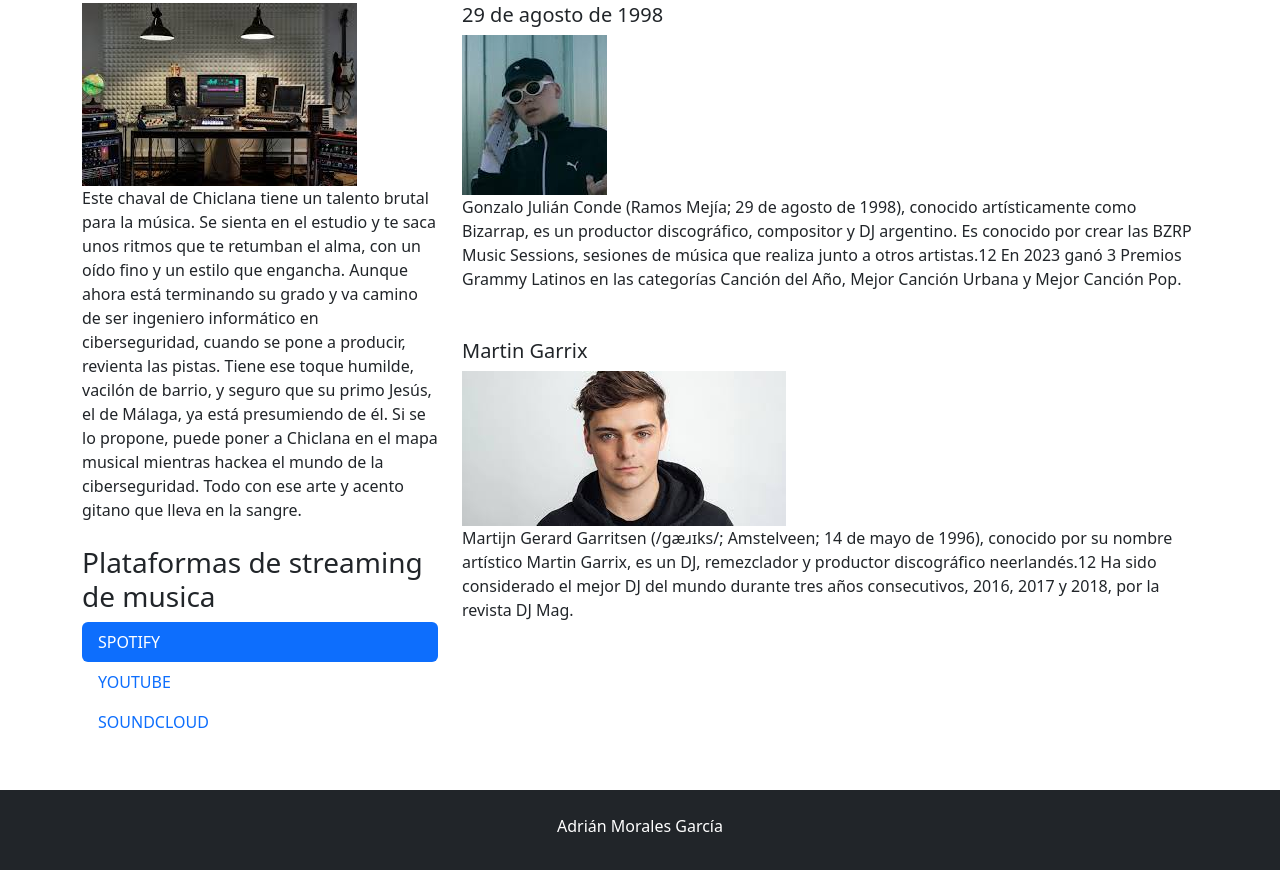
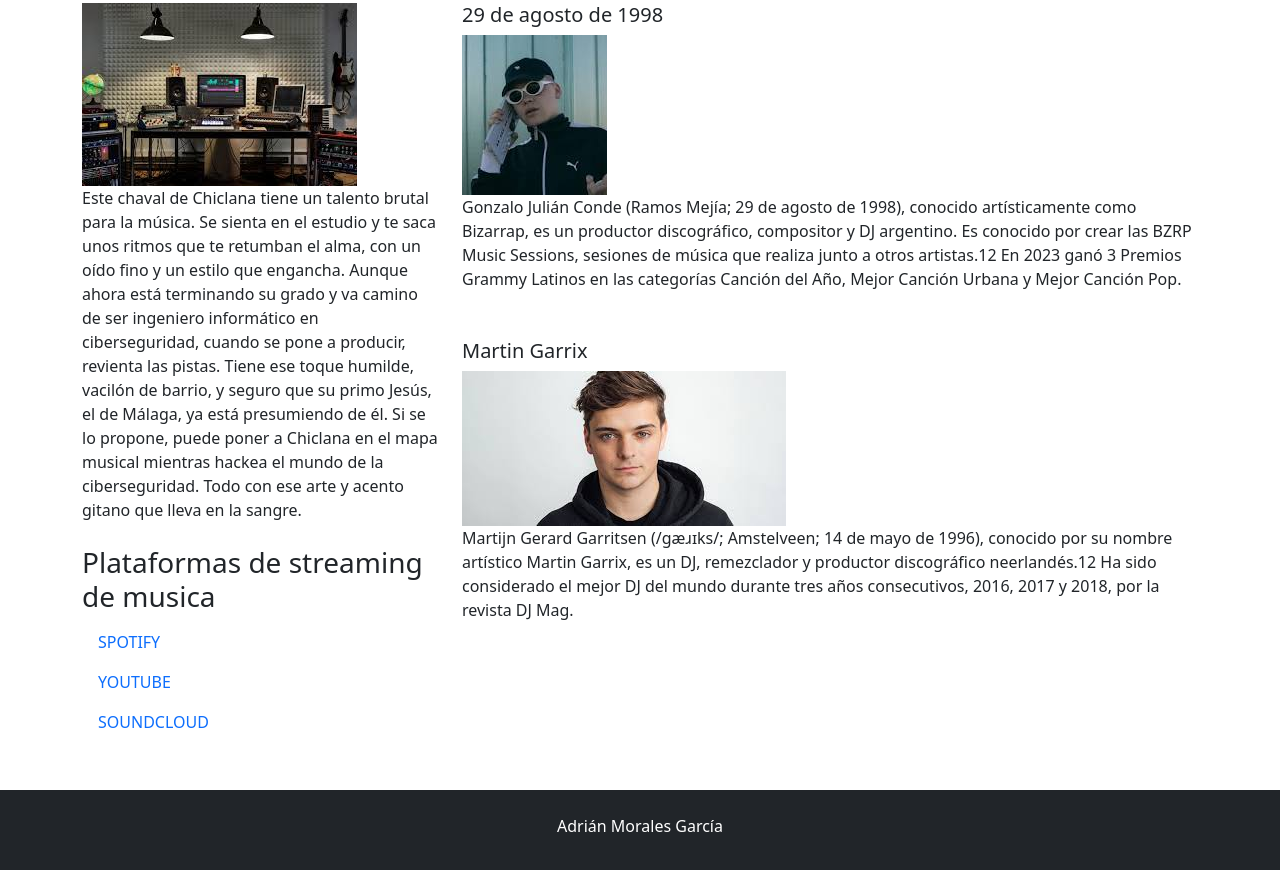
Before and after one commit to adrimg06/bootstrap, a plain HTML site: page index.html in a window 1280 px wide. Shown: the part 339-1209 px from the top of the page. Drawn offline with nearby package versions, Linux system fonts and the light colour scheme.

Commit message:
Update index.html

```diff
--- a/index.html
+++ b/index.html
@@ -66,7 +66,7 @@
       <h3 class="mt-4">Plataformas de streaming de musica</h3>
       <ul class="nav nav-pills flex-column">
         <li class="nav-item">
-          <a class="nav-link active" href="https://open.spotify.com/intl-es">SPOTIFY</a>
+          <a class="nav-link " href="https://open.spotify.com/intl-es">SPOTIFY</a>
         </li>
         <li class="nav-item">
           <a class="nav-link" href="https://www.youtube.com/">YOUTUBE</a>
```
